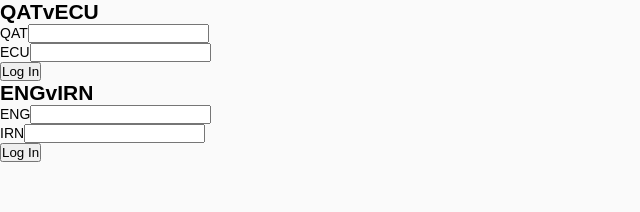
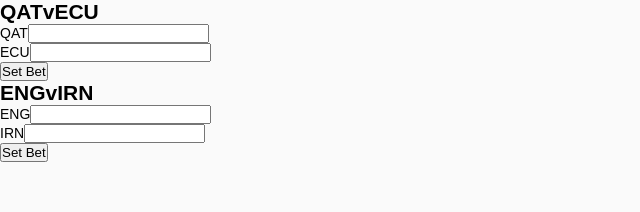
Before and after one commit to YuvalLevi5/World-Cup-Tournament, a React (Vite) app in the folder frontend/: page /personal in a window 1280 px wide. Shown: the top 212 px of the page, without its empty margins (0-640 px from the left). Built offline with nearby package versions, Linux system fonts and the light colour scheme; sample sign-in values are in the browser's storage.

Commit message:
pop up for succes bet

```diff
--- a/frontend/src/components/Game.jsx
+++ b/frontend/src/components/Game.jsx
@@ -41,7 +41,7 @@ const Game = ({ game, index, handleBet }) => {
                         <label>{game.teamTwo}</label>
                         <input onChange={(e) => handleChange(e, index)} type="number" name='teamTwoGoals' />
                     </div>
-                    <button type="submit">Log In</button>
+                    <button type="submit">Set Bet</button>
                 </form>
             </div>
         </div>
--- a/frontend/src/pages/Login.jsx
+++ b/frontend/src/pages/Login.jsx
@@ -3,7 +3,6 @@ import { useNavigate, NavLink } from "react-router-dom";
 import { ToastContainer, toast } from "react-toastify";
 import "react-toastify/dist/ReactToastify.css";
 import { worldCupService } from '../services/world-cup-service'
-import soccerPlater from '../assets/imgs/soccer-player.svg'
 
 const Login = () => {
     const navigate = useNavigate()
--- a/frontend/src/pages/Personal.jsx
+++ b/frontend/src/pages/Personal.jsx
@@ -1,6 +1,8 @@
 import React, { useEffect, useState } from 'react'
 import { json, useNavigate } from 'react-router-dom';
 import Game from '../components/Game';
+import { ToastContainer, toast } from "react-toastify";
+import "react-toastify/dist/ReactToastify.css";
 
 const Personal = () => {
   const navigate = useNavigate()
@@ -28,7 +30,13 @@ const Personal = () => {
     }
   ]);
 
-  let user
+  const toastOptions = {
+    position: "bottom-right",
+    autoClose: 8000,
+    pauseOnHover: true,
+    draggable: true,
+    theme: "dark",
+}
 
   useEffect(() => {
     async function check() {
@@ -48,11 +56,20 @@ const Personal = () => {
 
 
   const handleBet = (bet, index) => {
-    console.log(bet)
-    console.log(index)
+    try {
+      currentUser.results[index] = bet
+      toast.success('Your bet is set',toastOptions )
+    } catch(err) {
+
+    }
+  }
+
+  const seeUser = () => {
+    console.log(currentUser)
   }
 
   return (
+    <>
       <div>
         <div>
           {
@@ -66,7 +83,10 @@ const Personal = () => {
 
           }
         </div>
+        {/* <button onClick={seeUser}>b;a</button> */}
       </div>
+      <ToastContainer />
+    </>
   )
 }
 
```
Lines whose indentation alone changed are shown as unchanged.
